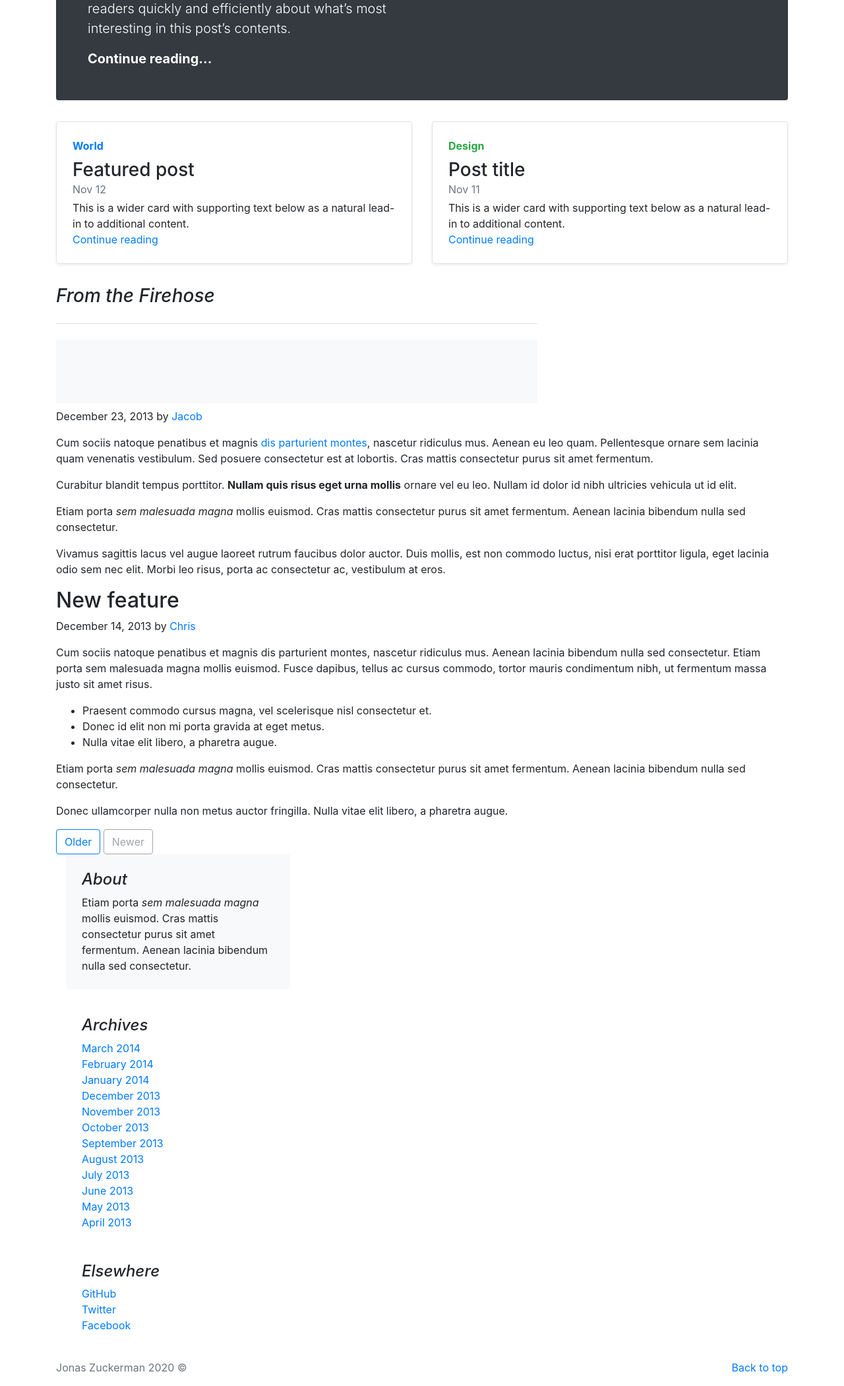
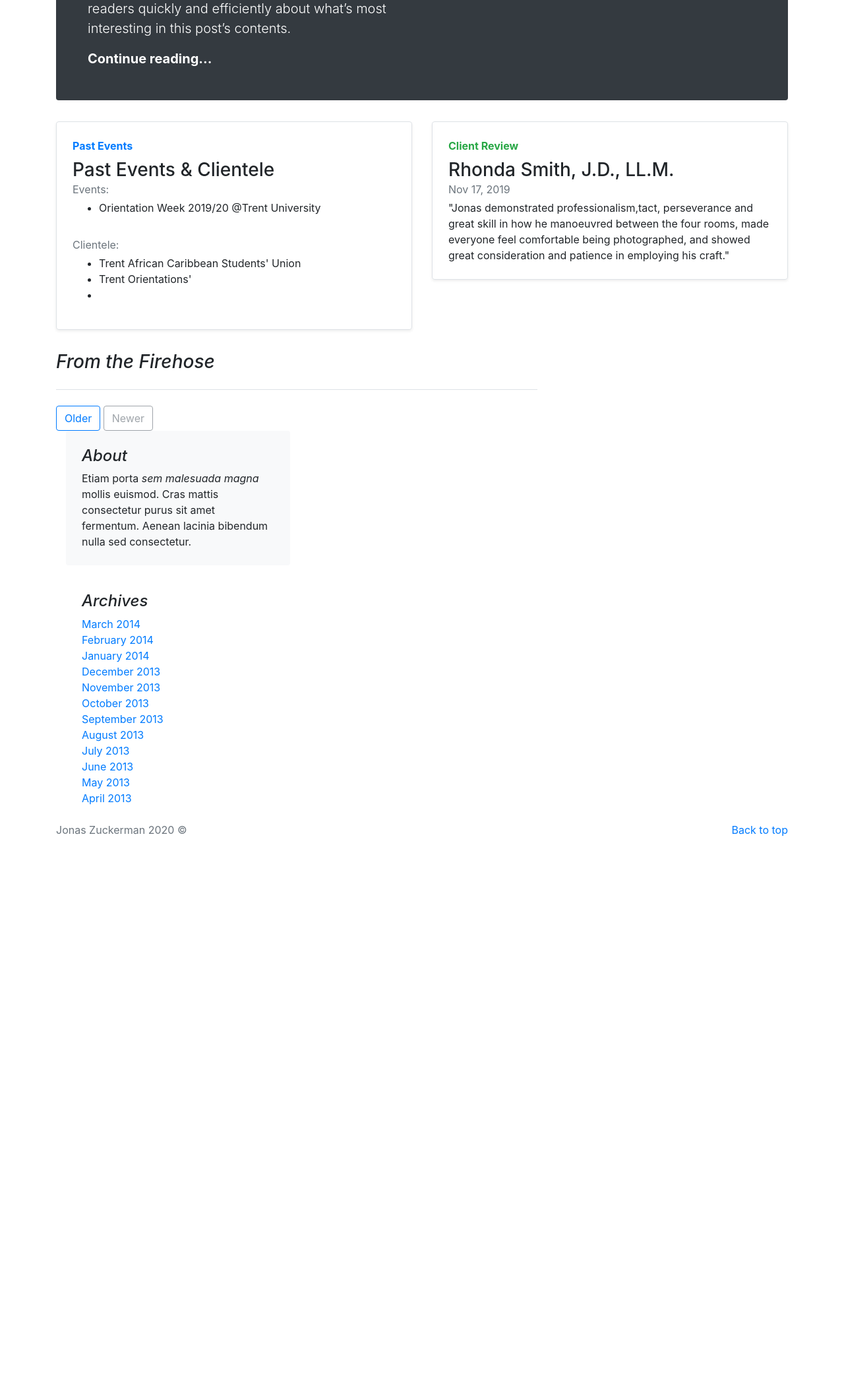
Before and after one commit to jzuckermann/Portfolio-project, a Django app: page /blog/possiblechange/ in a window 1280 px wide. Shown: the part 342-2443 px from the top of the page at 66% size. After the commit the page ends 1610 px from the top, so only its background shows below. Run offline with Django 3.2, Linux system fonts and the light colour scheme; data that the repository does not hold is empty; some libraries are stand-ins or nearby versions.

Commit message:
possible gallary page

```diff
--- a/blog/templates/blog/possiblechange.html
+++ b/blog/templates/blog/possiblechange.html
@@ -13,7 +13,6 @@
   <link rel="stylesheet" href="https://fonts.googleapis.com/css?family=Playfair+Display:700,900">
 </head>
 
-<body data-gr-c-s-loaded="true">
 <header>
     <nav class="navbar navbar-expand-lg navbar-dark bg-dark">
       <a class="navbar-brand" href="{% url 'home' %}">Dykast Photography</a>
@@ -60,29 +59,41 @@
   </div>
 
   <div class="row mb-2">
+
     <div class="col-md-6">
       <div class="row no-gutters border rounded overflow-hidden flex-md-row mb-4 shadow-sm h-md-250 position-relative">
         <div class="col p-4 d-flex flex-column position-static">
-          <strong class="d-inline-block mb-2 text-primary">World</strong>
-          <h3 class="mb-0">Featured post</h3>
-          <div class="mb-1 text-muted">Nov 12</div>
-          <p class="card-text mb-auto">This is a wider card with supporting text below as a natural lead-in to additional content.</p>
-          <a href="#" class="stretched-link">Continue reading</a>
+          <strong class="d-inline-block mb-2 text-primary">Past Events</strong>
+          <h3 class="mb-0">Past Events & Clientele</h3>
+          <div class="mb-1 text-muted">Events:</div>
+          <p class="card-text mb-auto">
+            <ul>
+              <li>Orientation Week 2019/20 @Trent University</li>
+            </ul>
+            </p>
+          <div class="mb-1 text-muted">Clientele:</div>
+            <ul>
+              <li>Trent African Caribbean Students' Union</li>
+              <li>Trent Orientations'</li>
+              <li></li>
+            </ul>
         </div>
       </div>
     </div>
-    <div class="col-md-6">
+
+    <div class="col-md-6"><!-- /.Client-Review -->
       <div class="row no-gutters border rounded overflow-hidden flex-md-row mb-4 shadow-sm h-md-250 position-relative">
         <div class="col p-4 d-flex flex-column position-static">
-          <strong class="d-inline-block mb-2 text-success">Design</strong>
-          <h3 class="mb-0">Post title</h3>
-          <div class="mb-1 text-muted">Nov 11</div>
-          <p class="mb-auto">This is a wider card with supporting text below as a natural lead-in to additional content.</p>
-          <a href="#" class="stretched-link">Continue reading</a>
+          <strong class="d-inline-block mb-2 text-success">Client Review</strong>
+          <h3 class="mb-0">Rhonda Smith, J.D., LL.M.</h3>
+          <div class="mb-1 text-muted">Nov 17, 2019</div>
+          <p class="mb-auto">"Jonas demonstrated professionalism,tact, perseverance and great skill in how he manoeuvred between the four rooms, made everyone feel comfortable being photographed, and showed great consideration and patience in employing his craft."</p>
         </div>
       </div>
     </div>
+
   </div>
+
 </div>
 
 <main role="main" class="container">
@@ -91,54 +102,16 @@
       <h3 class="pb-4 mb-4 font-italic border-bottom">
         From the Firehose
       </h3>
-
-      <div class="album py-5 bg-light">
-        <div class="container">
-
-          <div class="row">
+      <div class="blog-post">
         {% for blog in blogs.all %}
-            <div class="blog-post text-center">
+        <div class="blog-post">
           <h2 href="{% url 'detail' blog.id %}" class="blog-post-title"> {{ blog.title }} </h2>
           <p class="blog-post-meta"> {{ blog.pub_date_clean }} by <a href="#">{{ blog.author }}</a></p>
-              <br />
-              <div class="album py-5 bg-light">
-                  <div class="container">
             <p>{{ blog.summary }}</p>
-                  </div>
-                </div>
         </div>
         {% endfor %}
       </div>
-
     </div>
-      </div>
-    </div>
-  </div><!-- /.blog-post -->
-
-      <div class="blog-post">
-        <h2 href="{% url 'detail' blog.id %}" class="blog-post-title"> {{ blog.title }} </h2>
-        <p class="blog-post-meta">December 23, 2013 by <a href="#">Jacob</a></p>
-
-        <p>Cum sociis natoque penatibus et magnis <a href="#">dis parturient montes</a>, nascetur ridiculus mus. Aenean eu leo quam. Pellentesque ornare sem lacinia quam venenatis vestibulum. Sed posuere consectetur est at lobortis. Cras mattis consectetur purus sit amet fermentum.</p>
-        <blockquote>
-          <p>Curabitur blandit tempus porttitor. <strong>Nullam quis risus eget urna mollis</strong> ornare vel eu leo. Nullam id dolor id nibh ultricies vehicula ut id elit.</p>
-        </blockquote>
-        <p>Etiam porta <em>sem malesuada magna</em> mollis euismod. Cras mattis consectetur purus sit amet fermentum. Aenean lacinia bibendum nulla sed consectetur.</p>
-        <p>Vivamus sagittis lacus vel augue laoreet rutrum faucibus dolor auctor. Duis mollis, est non commodo luctus, nisi erat porttitor ligula, eget lacinia odio sem nec elit. Morbi leo risus, porta ac consectetur ac, vestibulum at eros.</p>
-      </div><!-- /.blog-post -->
-
-      <div class="blog-post">
-        <h2 class="blog-post-title">New feature</h2>
-        <p class="blog-post-meta">December 14, 2013 by <a href="#">Chris</a></p>
-
-        <p>Cum sociis natoque penatibus et magnis dis parturient montes, nascetur ridiculus mus. Aenean lacinia bibendum nulla sed consectetur. Etiam porta sem malesuada magna mollis euismod. Fusce dapibus, tellus ac cursus commodo, tortor mauris condimentum nibh, ut fermentum massa justo sit amet risus.</p>
-        <ul>
-          <li>Praesent commodo cursus magna, vel scelerisque nisl consectetur et.</li>
-          <li>Donec id elit non mi porta gravida at eget metus.</li>
-          <li>Nulla vitae elit libero, a pharetra augue.</li>
-        </ul>
-        <p>Etiam porta <em>sem malesuada magna</em> mollis euismod. Cras mattis consectetur purus sit amet fermentum. Aenean lacinia bibendum nulla sed consectetur.</p>
-        <p>Donec ullamcorper nulla non metus auctor fringilla. Nulla vitae elit libero, a pharetra augue.</p>
   </div><!-- /.blog-post -->
 
       <nav class="blog-pagination">
@@ -172,14 +145,6 @@
         </ol>
       </div>
 
-      <div class="p-4">
-        <h4 class="font-italic">Elsewhere</h4>
-        <ol class="list-unstyled">
-          <li><a href="#">GitHub</a></li>
-          <li><a href="#">Twitter</a></li>
-          <li><a href="#">Facebook</a></li>
-        </ol>
-      </div>
     </aside><!-- /.blog-sidebar -->
 
   </div><!-- /.row -->
```
Lines whose indentation alone changed are shown as unchanged.
